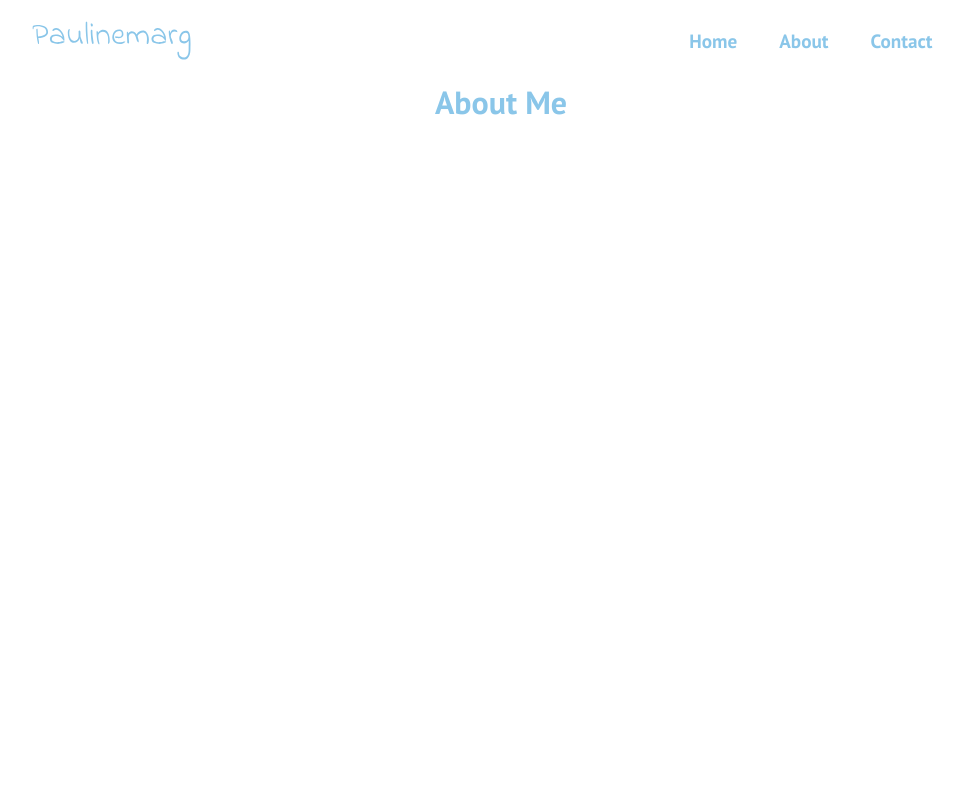
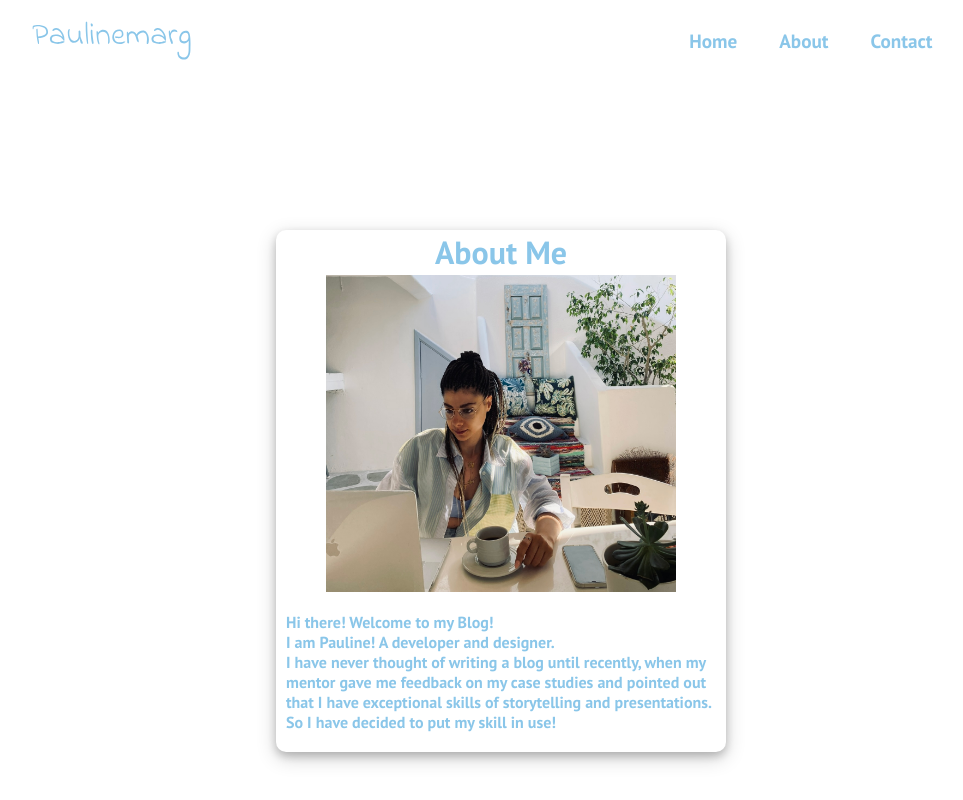
Before and after one commit to paulinemarg/myBlog, a React (Create React App) app: page /About in a window 1280 px wide. Shown: the whole page, without its empty margins (139-1102 px from the left). Built offline with nearby package versions, Linux system fonts and the light colour scheme; the HTML template or start-up script is replaced by a standard one.

Commit message:
added about me section

```diff
--- /dev/null
+++ b/src/components/pages/About.css
@@ -0,0 +1,43 @@
+.about {
+  display: flex;
+  flex-direction: column;
+}
+
+.polaroid {
+  margin: 0 auto;
+  margin-top: 150px;
+  border-radius: 10px;
+}
+
+img {
+  display: block;
+  margin-left: auto;
+  margin-right: auto;
+  max-width: 350px;
+}
+
+div.polaroid {
+  max-width: 450px;
+  background-color: #fff;
+  box-shadow: 0 4px 8px 0 rgba(0, 0, 0, 0.2), 0 6px 20px 0 rgba(0, 0, 0, 0.19);
+}
+
+.container {
+  padding: 20px 10px;
+  color: #8AC6E9;
+}
+
+.footer {
+  position: absolute;
+  bottom: 0;
+  width: 100%;
+}
+
+@media screen and (max-width: 960px) {
+  div.polaroid {
+    max-width: 350px;
+  }
+  img {
+  max-width: 300px;
+  }
+}
--- a/src/components/pages/About.jsx
+++ b/src/components/pages/About.jsx
@@ -1,6 +1,19 @@
 import React from 'react';
-import '../../App.css';
+import './About.css';
 
 export default function About() {
-  return <h1 className='about'>About Me</h1>;
+  return (
+    <div className='about'>
+      <div className="polaroid">
+        <h1>About Me</h1>
+        <img src='images/pauline.jpg' alt="pauline profile pic"/>
+        <div className="container">
+          <p>Hi there! Welcome to my Blog!<br></br>
+          I am Pauline! A developer and designer.<br></br>
+          I have never thought of writing a blog until recently, when my mentor gave me feedback on my case studies and pointed out that I have exceptional skills of storytelling and presentations. So I have decided to put my skill in use!
+          </p>
+        </div>
+      </div>
+    </div>
+  );
 }
```
Also changed, not shown: public/images/pauline.jpg (added).
